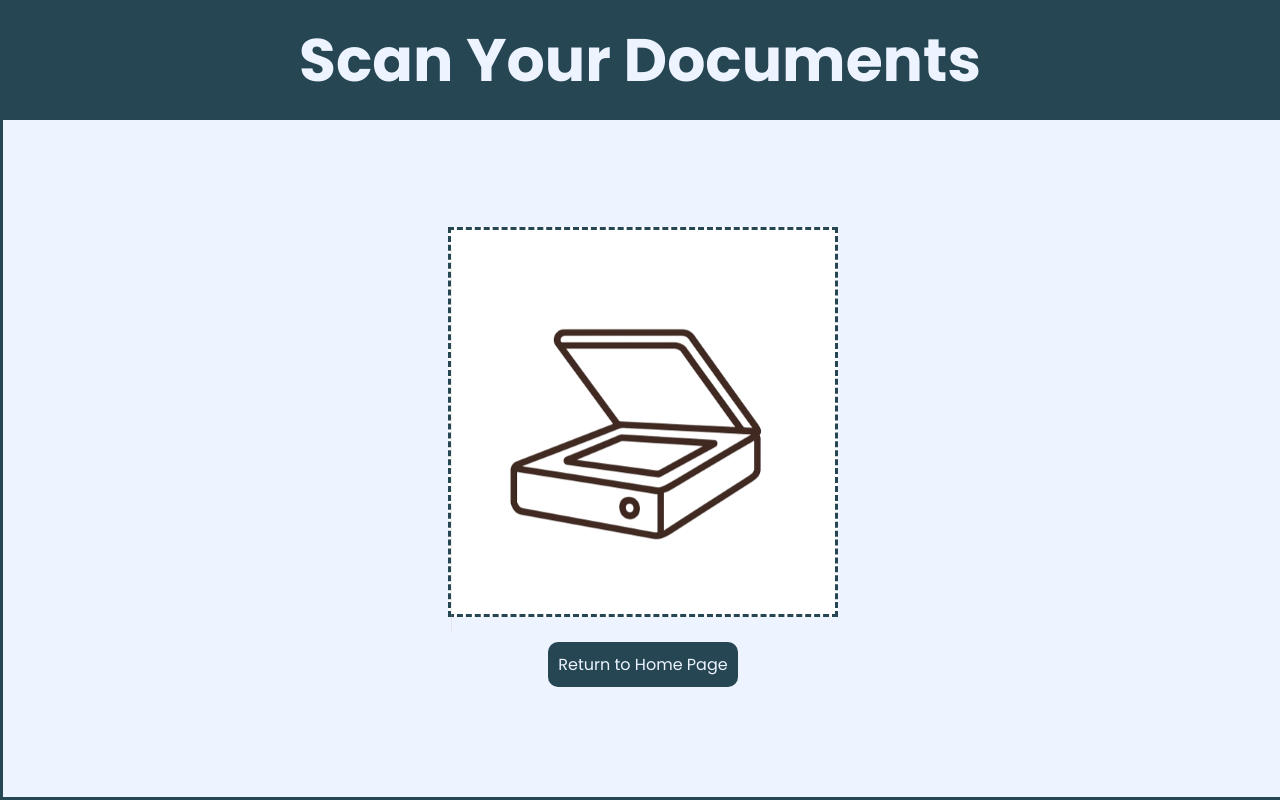
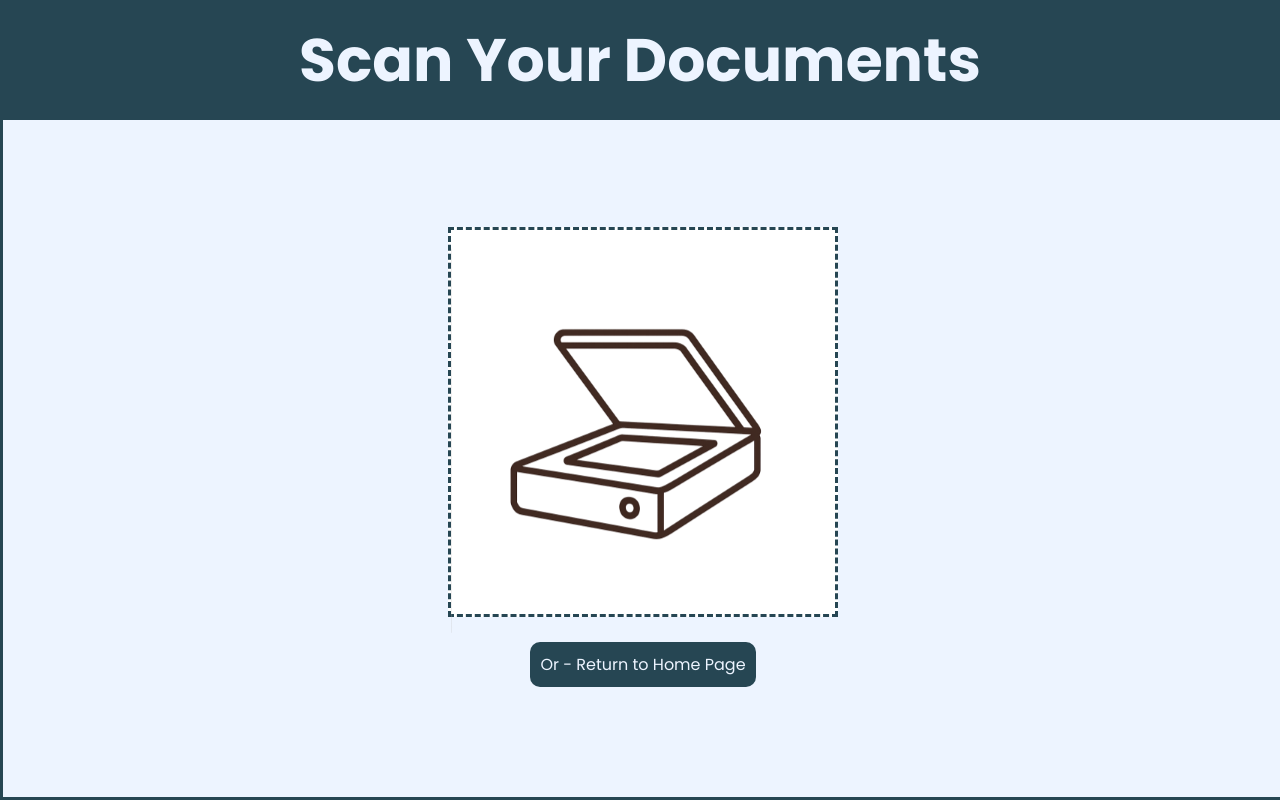
Before and after one commit to AndyMasc/Document-Digitizer, a Flask app: template templates/uploadPage.html in a window 1280 px wide. Run offline with Flask 3, Linux system fonts and the light colour scheme; the template is opened without the code that fills it: most values are stand-ins (such as "Sample title", 1, 10 or a date in 2020); parts of the project's set-up code (start-up, migrations or seed data) failed here and were passed over.

Commit message:
Remove jsonify and try opening with 'r'

```diff
--- a/app.py
+++ b/app.py
@@ -1,4 +1,4 @@
-from flask import Flask, render_template, request, redirect, url_for, jsonify
+from flask import Flask, render_template, request, redirect, url_for
 from werkzeug.utils import secure_filename
 from flask_dropzone import Dropzone
 from fpdf import FPDF
@@ -51,7 +51,7 @@ def uploadPage():
 
 def convertImageToText():
     global imageFilePath
-    with open(imageFilePath, 'rb') as image_file:
+    with open(imageFilePath, 'r') as image_file:
         content = image_file.read()
     image = vision.Image(content=content)
     response = client.document_text_detection(image=image)  # Use document_text_detection for handwriting
--- a/templates/uploadPage.html
+++ b/templates/uploadPage.html
@@ -24,7 +24,7 @@
             {{ dropzone.config() }}
 
             <div class="PageLinks">
-                <a class="home" href="{{ url_for('index') }}"> Return to Home Page</a>
+                <a class="home" href="{{ url_for('index') }}"> Or - Return to Home Page</a>
             </div>
         </div>
     </body>
```
